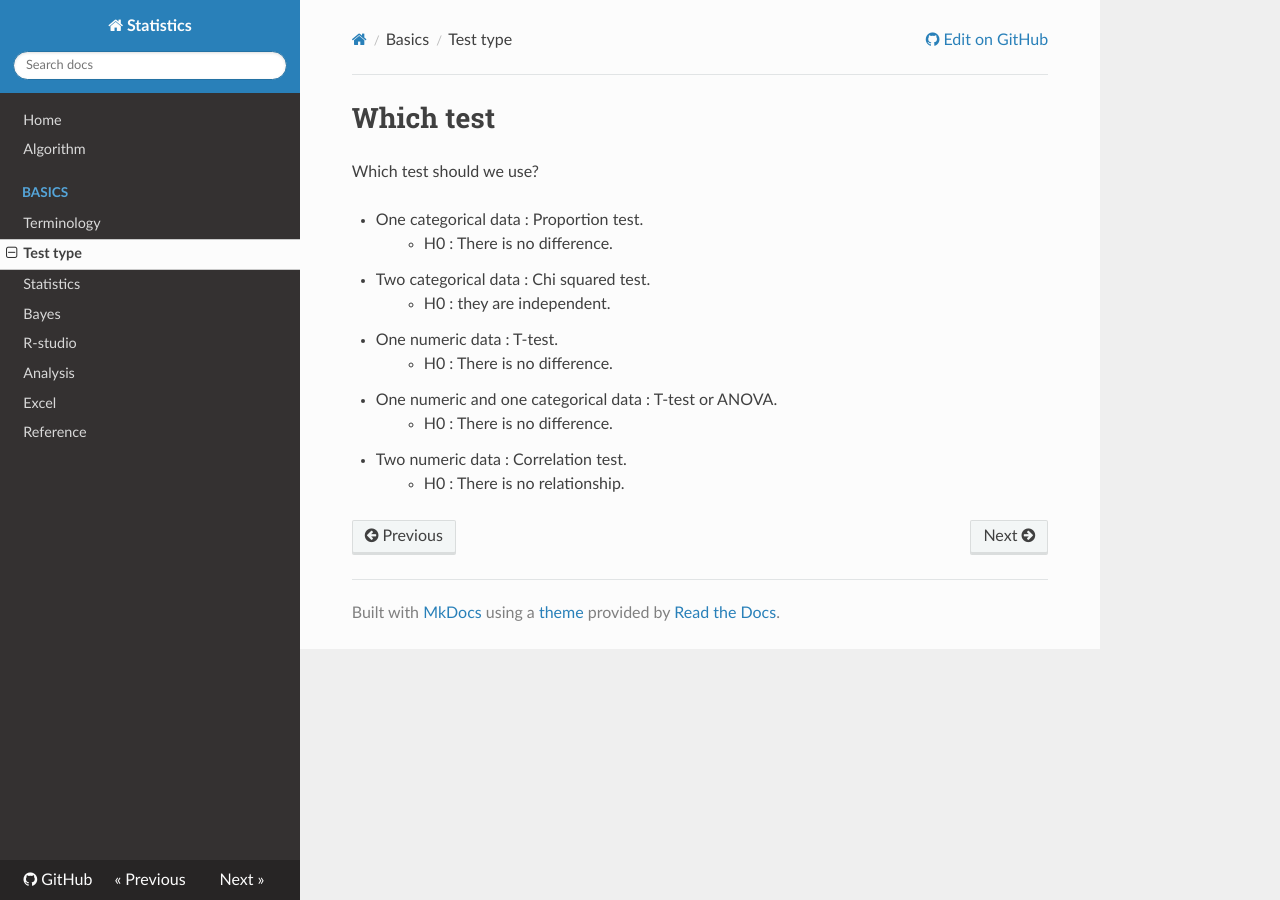
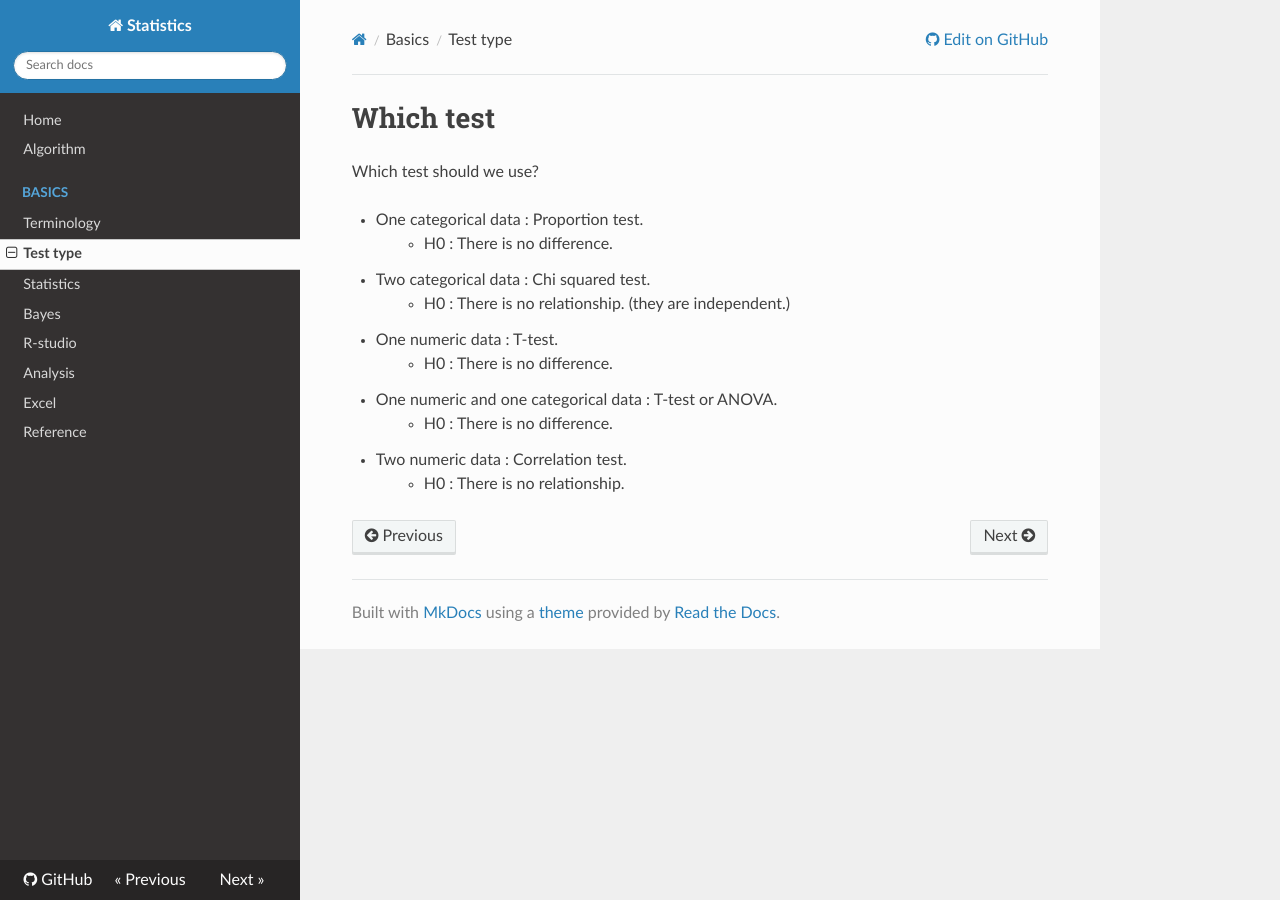
Before and after one commit to WonyoungCho/Statistics, an MkDocs documentation site: the page built from docs/which_test.md, in a window 1280 px wide. Built offline with MkDocs 1.6.1, drawn with Linux system fonts in a browser that asks for light colours; nearby versions of some CDN libraries; old or Windows-style settings are respelled for this version of MkDocs.

Commit message:
Update which_test.md

```diff
--- a/docs/which_test.md
+++ b/docs/which_test.md
@@ -5,7 +5,7 @@ Which test should we use?
 - One categorical data : Proportion test.
 > - H0 : There is no difference.
 - Two categorical data : Chi squared test.
-> - H0 : they are independent.
+> - H0 : There is no relationship. (they are independent.)
 - One numeric data : T-test.
 > - H0 : There is no difference.
 - One numeric and one categorical data : T-test or ANOVA.
```
